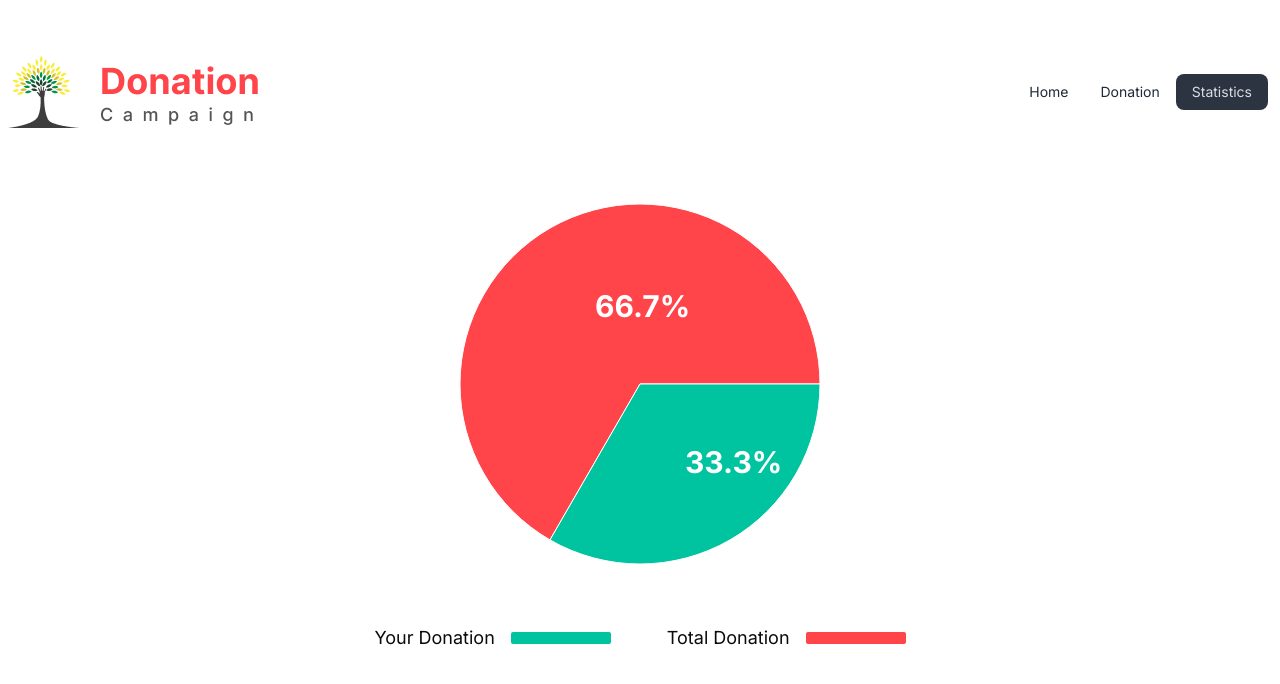
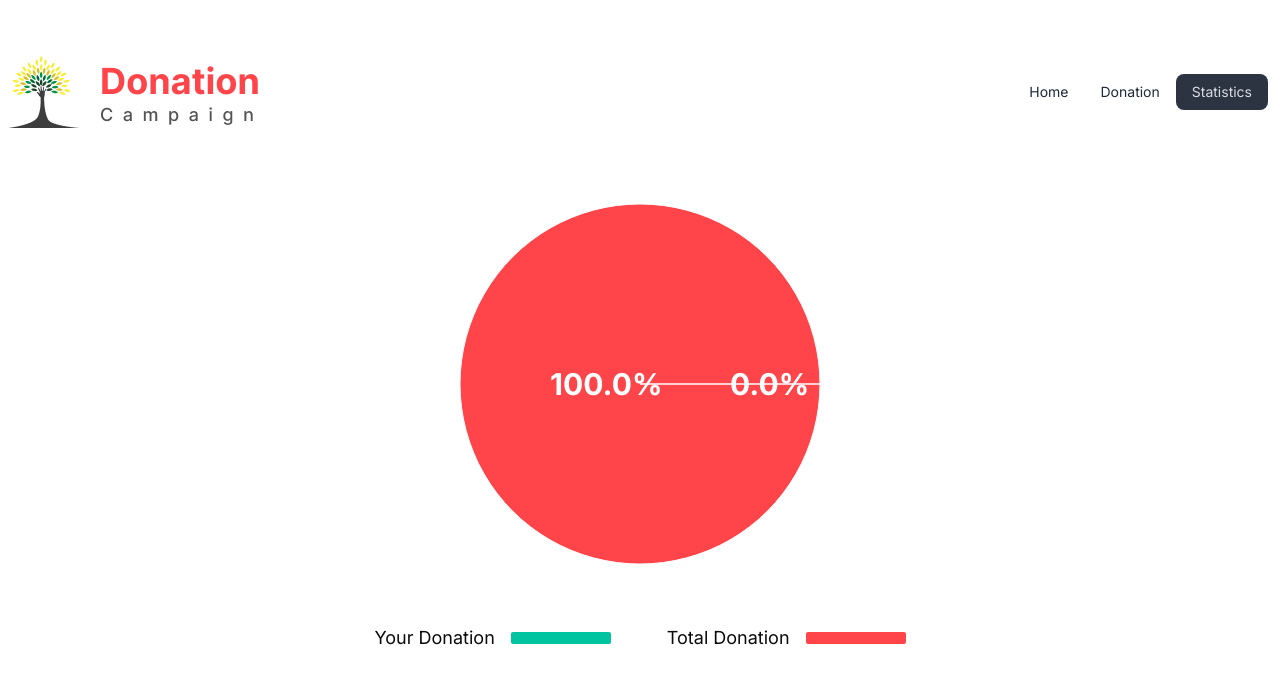
Before and after one commit to ShishirPHS/donation-campaign, a React (Vite) app: page /statistics in a window 1280 px wide. Shown: the top 684 px of the page. Built offline with nearby package versions, Linux system fonts and the light colour scheme.

Commit message:
display dynamic percentages on pie chart

```diff
--- a/src/components/Chart/Chart.jsx
+++ b/src/components/Chart/Chart.jsx
@@ -1,7 +1,11 @@
 import { Cell, Pie, PieChart } from "recharts";
+import PropTypes from "prop-types";
 
-const Chart = () => {
-  const data = [{ value: 8 }, { value: 4 }];
+const Chart = ({ myDonations, totalDonations }) => {
+  const data = [
+    { value: totalDonations - myDonations },
+    { value: myDonations },
+  ];
 
   const COLORS = ["#FF444A", "#00C49F"];
 
@@ -54,4 +58,9 @@ const Chart = () => {
   );
 };
 
+Chart.propTypes = {
+  myDonations: PropTypes.number.isRequired,
+  totalDonations: PropTypes.number.isRequired,
+};
+
 export default Chart;
--- a/src/components/Statistics/Statistics.jsx
+++ b/src/components/Statistics/Statistics.jsx
@@ -1,9 +1,17 @@
+import { useLoaderData } from "react-router-dom";
 import Chart from "../Chart/Chart";
+import { getStoredDonations } from "../Utility/LocalStorage";
 
 const Statistics = () => {
+  const totalDonatable = useLoaderData();
+  const donations = getStoredDonations();
+
+  const totalDonations = totalDonatable.length;
+  const myDonations = donations.length;
+
   return (
-    <div className="container mx-auto">
-      <Chart></Chart>
+    <div className="container mx-auto mb-44">
+      <Chart myDonations={myDonations} totalDonations={totalDonations}></Chart>
       <div className="flex justify-center mt-10">
         <div className="flex items-center mr-14">
           <h5 className="text-[#0B0B0B] text-lg">Your Donation</h5>
--- a/src/main.jsx
+++ b/src/main.jsx
@@ -34,6 +34,7 @@ const router = createBrowserRouter([
       {
         path: "/statistics",
         element: <Statistics></Statistics>,
+        loader: () => fetch("/data.json"),
       },
     ],
   },
```
